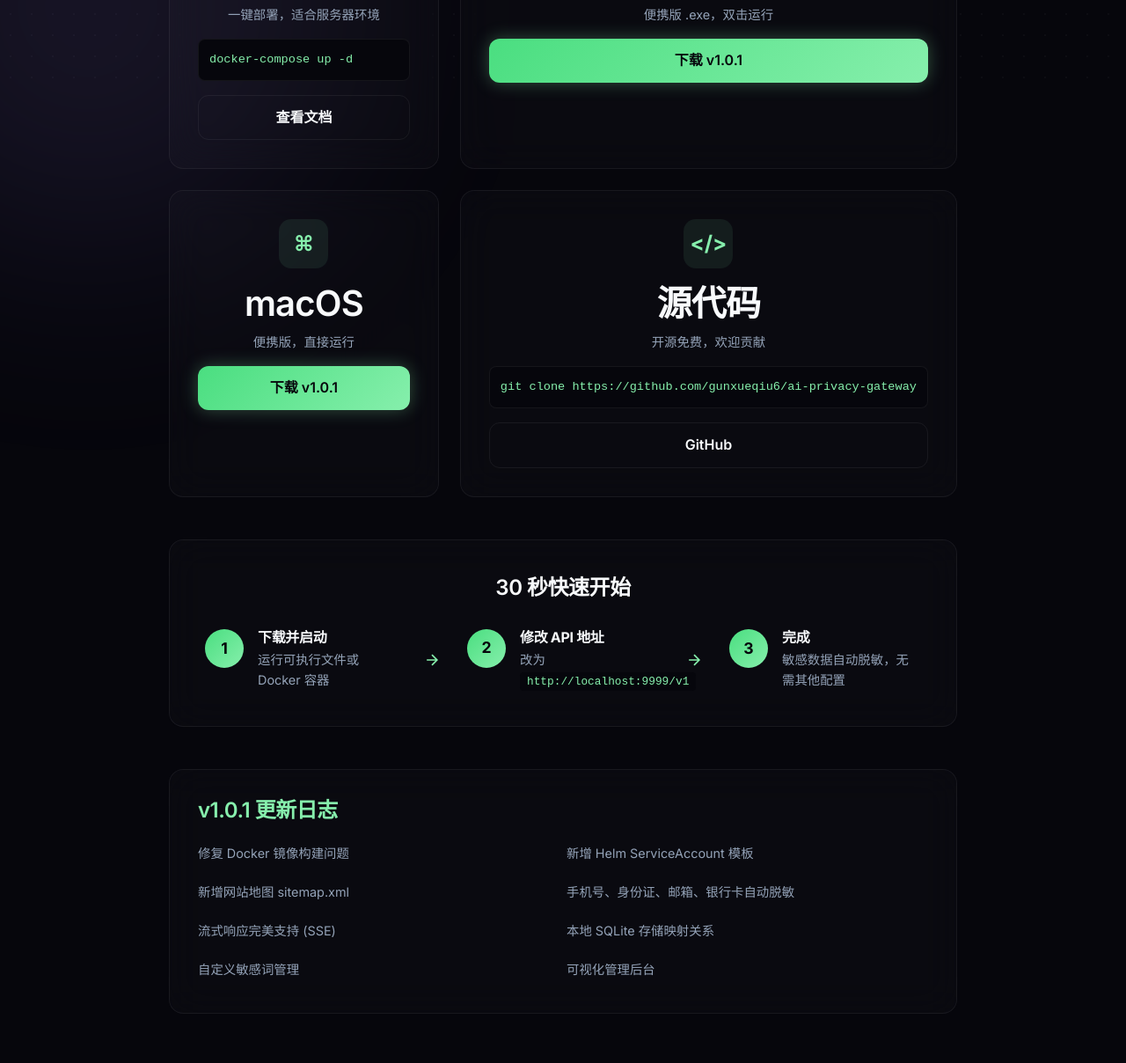
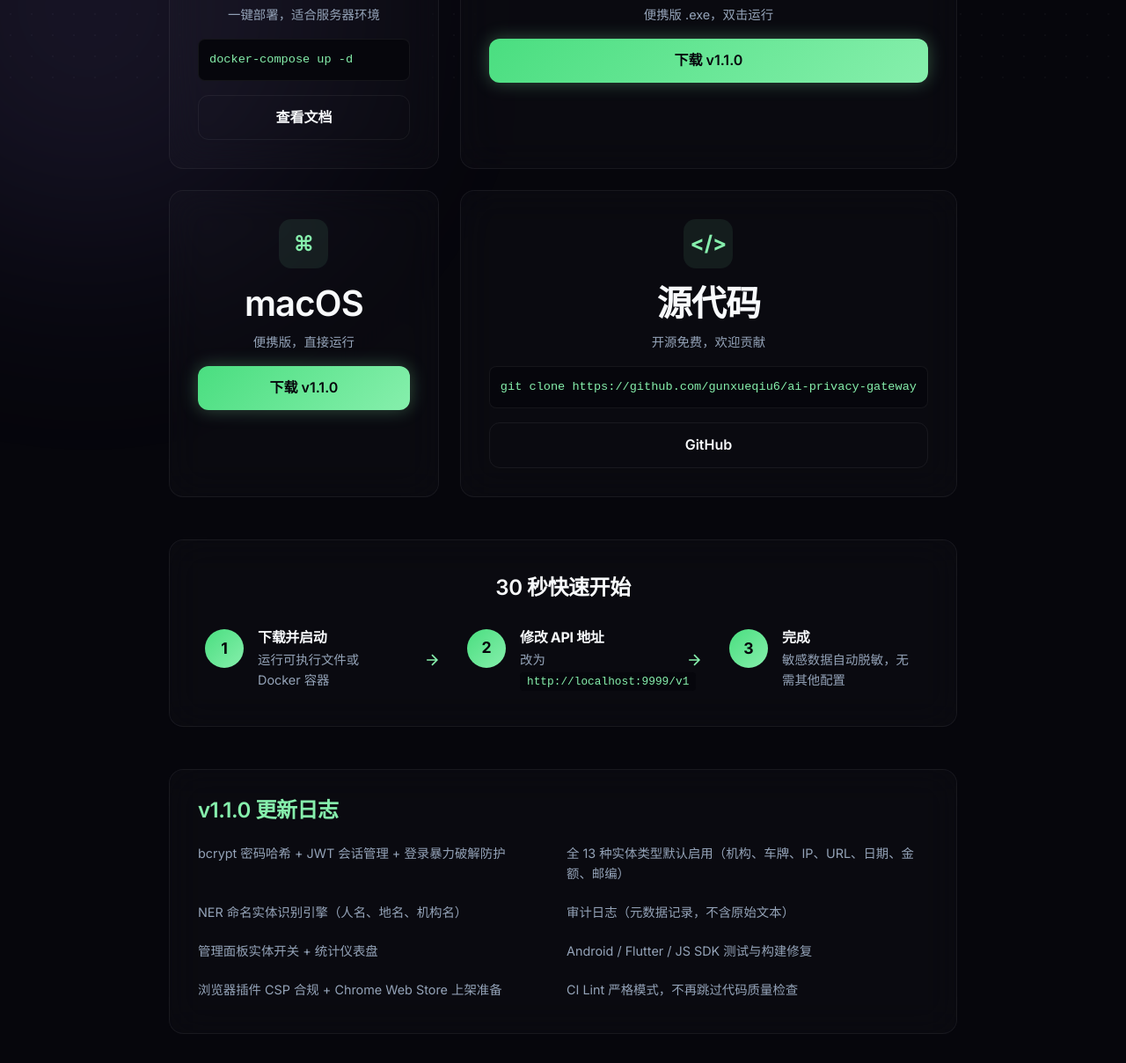
Before and after one commit to gunxueqiu6/ai-privacy-gateway, an Astro site in the folder website-astro/: page /download in a window 1280 px wide. Shown: the part 692-1900 px from the top of the page at 88% size. Built offline with nearby package versions, Linux system fonts and the light colour scheme; Astro itself is replaced by a stand-in of ours; no server answers.

Commit message:
docs: sync deployment methods across GitHub README and website
- Unify version to v1.1.0 (index, download page)
- Add macOS binary to both READMEs
- Add Cursor/VS Code config to both READMEs
- Add systemd + Nginx reverse proxy examples to both READMEs
- Add Docker Compose to website quickstart
- Update release notes for v1.1.0 on download page

```diff
--- a/website-astro/src/pages/download.astro
+++ b/website-astro/src/pages/download.astro
@@ -15,7 +15,7 @@ import Footer from '../components/Footer.astro';
     <div class="container hero-content">
       <div class="hero-badge">
         <span class="badge-dot"></span>
-        <span>v1.0.1 最新版本</span>
+        <span>v1.1.0 最新版本</span>
       </div>
       <h1 class="hero-title">
         下载 <span class="gradient-text">Privacy Gateway</span>
@@ -49,8 +49,8 @@ import Footer from '../components/Footer.astro';
           </div>
           <h2>Windows</h2>
           <p>便携版 .exe，双击运行</p>
-          <a href="https://github.com/gunxueqiu6/ai-privacy-gateway/releases/download/v1.0.1/PrivacyGateway.exe" class="btn btn-primary btn-block">
-            下载 v1.0.1
+          <a href="https://github.com/gunxueqiu6/ai-privacy-gateway/releases/download/v1.1.0/PrivacyGateway.exe" class="btn btn-primary btn-block">
+            下载 v1.1.0
           </a>
         </div>
 
@@ -60,8 +60,8 @@ import Footer from '../components/Footer.astro';
           </div>
           <h2>macOS</h2>
           <p>便携版，直接运行</p>
-          <a href="https://github.com/gunxueqiu6/ai-privacy-gateway/releases/download/v1.0.1/PrivacyGateway-macos" class="btn btn-primary btn-block">
-            下载 v1.0.1
+          <a href="https://github.com/gunxueqiu6/ai-privacy-gateway/releases/download/v1.1.0/PrivacyGateway-macos" class="btn btn-primary btn-block">
+            下载 v1.1.0
           </a>
         </div>
 
@@ -118,16 +118,16 @@ import Footer from '../components/Footer.astro';
 
       <!-- Release Notes -->
       <div class="release-notes glass">
-        <h3>v1.0.1 更新日志</h3>
+        <h3>v1.1.0 更新日志</h3>
         <ul>
-          <li>修复 Docker 镜像构建问题</li>
-          <li>新增 Helm ServiceAccount 模板</li>
-          <li>新增网站地图 sitemap.xml</li>
-          <li>手机号、身份证、邮箱、银行卡自动脱敏</li>
-          <li>流式响应完美支持 (SSE)</li>
-          <li>本地 SQLite 存储映射关系</li>
-          <li>自定义敏感词管理</li>
-          <li>可视化管理后台</li>
+          <li>bcrypt 密码哈希 + JWT 会话管理 + 登录暴力破解防护</li>
+          <li>全 13 种实体类型默认启用（机构、车牌、IP、URL、日期、金额、邮编）</li>
+          <li>NER 命名实体识别引擎（人名、地名、机构名）</li>
+          <li>审计日志（元数据记录，不含原始文本）</li>
+          <li>管理面板实体开关 + 统计仪表盘</li>
+          <li>Android / Flutter / JS SDK 测试与构建修复</li>
+          <li>浏览器插件 CSP 合规 + Chrome Web Store 上架准备</li>
+          <li>CI Lint 严格模式，不再跳过代码质量检查</li>
         </ul>
       </div>
     </div>
--- a/website-astro/src/pages/index.astro
+++ b/website-astro/src/pages/index.astro
@@ -16,7 +16,7 @@ import Footer from '../components/Footer.astro';
       <div class="hero-text">
         <div class="hero-badge">
           <span class="badge-dot"></span>
-          <span>v1.0 正式发布</span>
+          <span>v1.1.0 正式发布</span>
         </div>
         <h1 class="hero-title">
           保护你的
```
Also changed, not shown: website-astro/src/pages/docs/quickstart.md (+6 -0 lines), README.md, README_CN.md.
